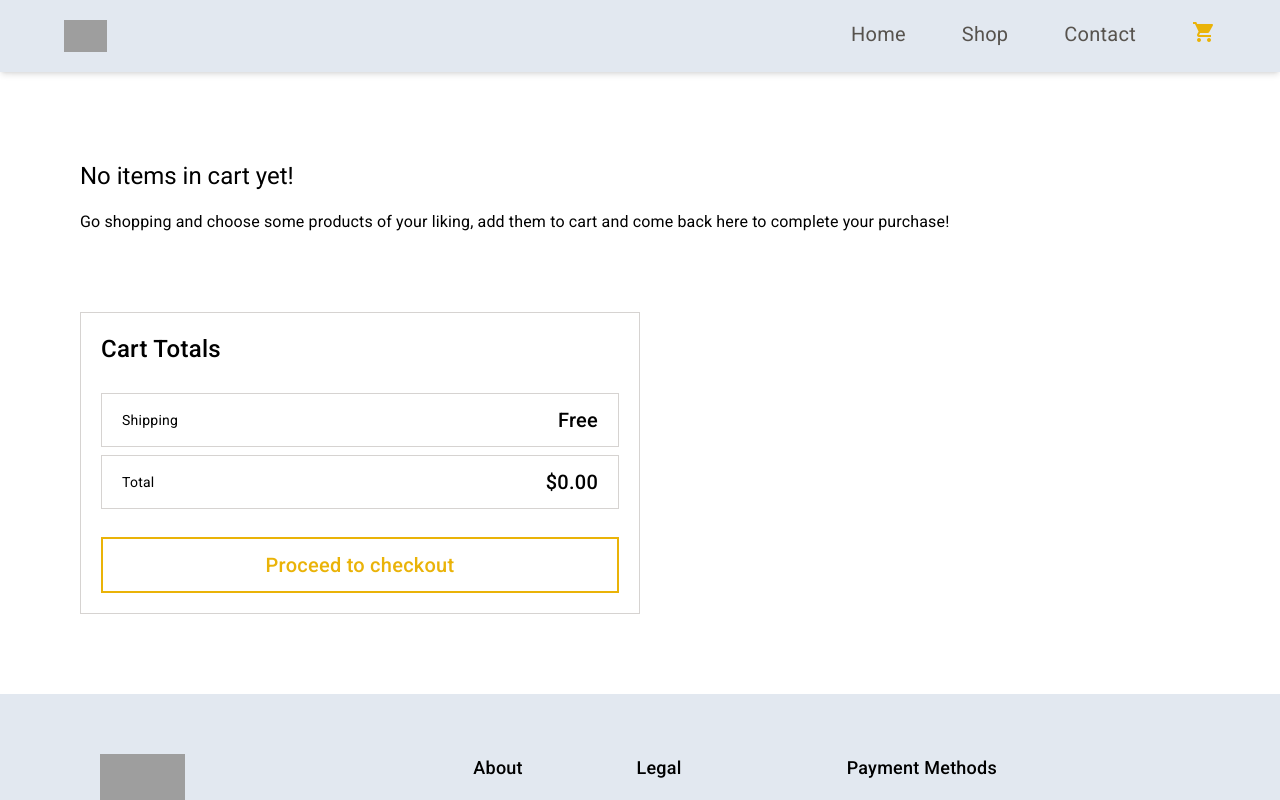
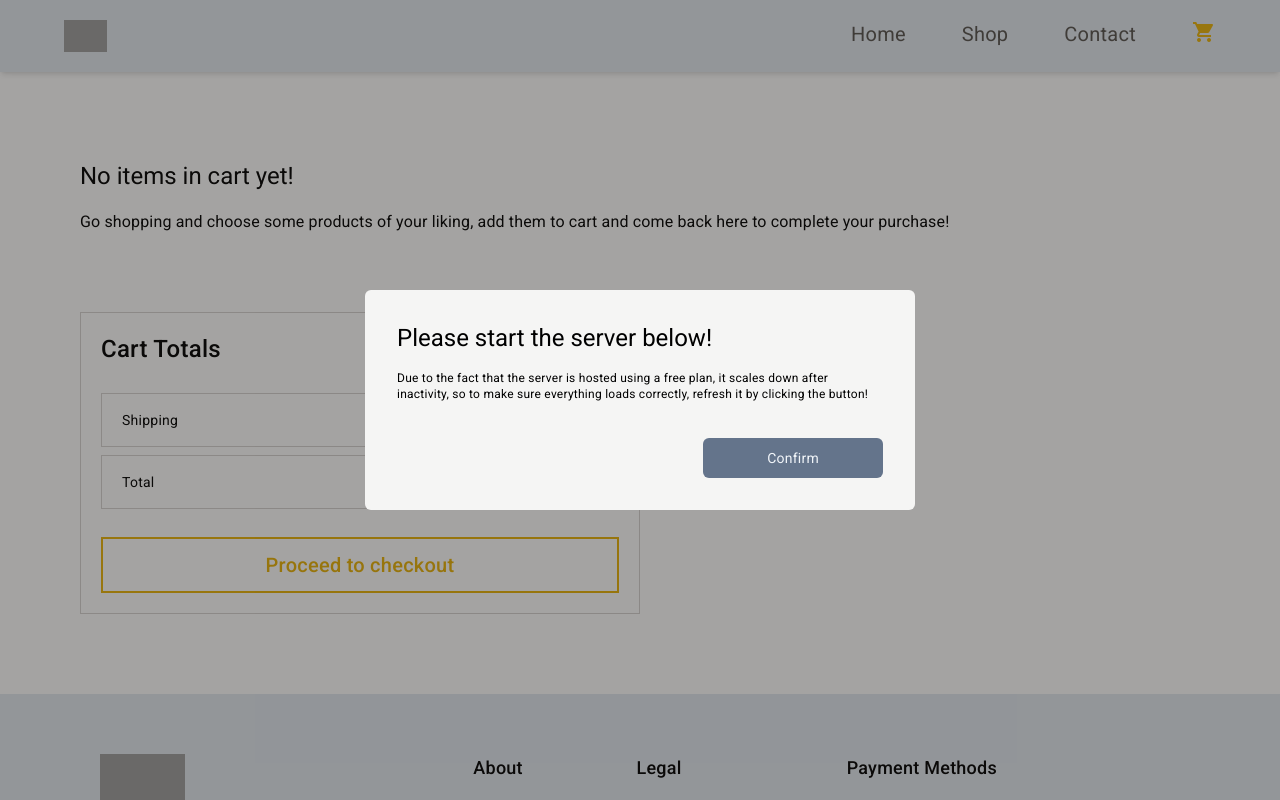
Before and after one commit to LukassF/angular-ecommerce, an Angular app in the folder frontend/: page /cart in a window 1280 px wide. Shown: the top 800 px of the page. Built offline with nearby package versions, Linux system fonts and the light colour scheme; grey boxes are pictures that could not be loaded.

Commit message:
bypassing popup window blocking

```diff
--- a/frontend/src/app/app.component.html
+++ b/frontend/src/app/app.component.html
@@ -1,2 +1,23 @@
-<app-navbar></app-navbar> <router-outlet></router-outlet>
+<app-navbar></app-navbar>
+<router-outlet></router-outlet>
 <app-footer></app-footer>
+
+<div
+  id="alert"
+  class="fixed w-screen h-screen bg-stone-900 bg-opacity-40 z-30 left-0 top-0 flex justify-center items-center transition-all duration-500"
+>
+  <div class="bg-stone-100 p-8 z-30 max-w-[550px] rounded-md flex flex-col">
+    <h1>Please start the server below!</h1>
+    <p class="text-xs">
+      Due to the fact that the server is hosted using a free plan, it scales
+      down after inactivity, so to make sure everything loads correctly, refresh
+      it by clicking the button!
+    </p>
+    <button
+      (click)="openServer()"
+      class="bg-slate-500 text-slate-100 rounded-md px-16 py-3 mt-6 hover:bg-slate-600 transition-all ml-auto"
+    >
+      Confirm
+    </button>
+  </div>
+</div>
--- a/frontend/src/app/app.component.ts
+++ b/frontend/src/app/app.component.ts
@@ -8,6 +8,15 @@ export class AppComponent implements OnInit {
   title = "eCommerce";
 
   ngOnInit(): void {
+    // window.open("https://ngecommerce.onrender.com/api/clothes", "_blank");
+  }
+  openServer() {
     window.open("https://ngecommerce.onrender.com/api/clothes", "_blank");
+    if (document.getElementById("alert")) {
+      document.getElementById("alert")!.style.opacity = "0";
+      setTimeout(() => {
+        document.getElementById("alert")!.style.display = "none";
+      }, 500);
+    }
   }
 }
```
